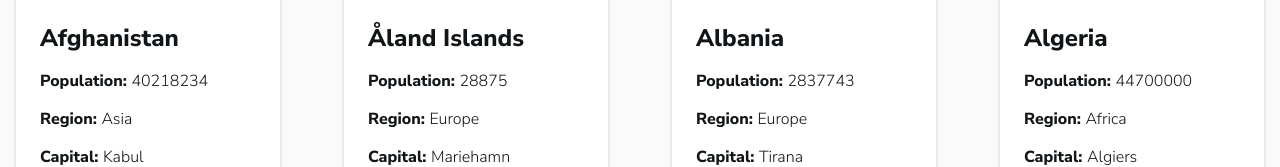
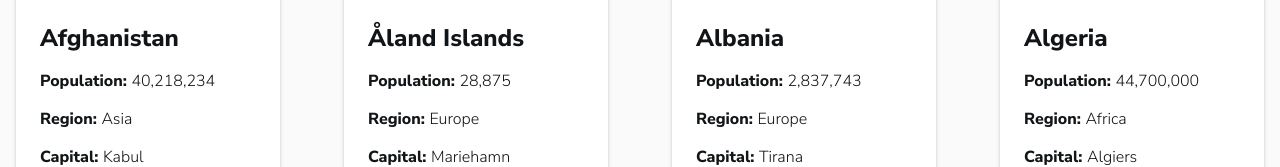
Before and after one commit to adejolx/rest-countries-api, a React (Vite) app: page /#/ in a window 1280 px wide. Shown: the part 462-629 px from the top of the page. Built offline with nearby package versions, Linux system fonts and the light colour scheme.

Commit message:
feat: add number formatter utility
This utility groups large numbers by adding comma delimiters

```diff
--- a/src/components/Grid.tsx
+++ b/src/components/Grid.tsx
@@ -1,6 +1,7 @@
 import { CountryData } from "../@types/my-app/custom";
 import "./Grid.css";
 import Card from "./Card";
+import formatNumber from "../utils/formatNumber";
 
 type Props<T extends Record<string, unknown>> = {
   data: T[] | null;
@@ -20,7 +21,7 @@ const Grid = ({ data }: Props<CountryData>) => {
               >
                 <p>
                   <strong>Population: </strong>
-                  {datum.population}
+                  {formatNumber(datum.population)}
                 </p>
                 <p>
                   <strong>Region: </strong>
--- /dev/null
+++ b/src/utils/formatNumber.ts
@@ -0,0 +1,23 @@
+const formatNumber = (arg: number) => {
+  // Convert the number to a string
+  const strNumber = arg.toString();
+
+  // Split the number into integer and decimal parts
+  const parts = strNumber.split(".");
+  const integerPart = parts[0];
+  const decimalPart = parts[1] || "";
+
+  // Add commas to the integer part
+  const reversed = integerPart.split("").reverse().join("");
+  const commaSeparated = reversed.match(/.{1,3}/g)?.join(",");
+  const integerResult = commaSeparated?.split("").reverse().join("");
+
+  // Combine the integer and decimal parts
+  const result = decimalPart
+    ? integerResult + "." + decimalPart
+    : integerResult;
+
+  return result;
+};
+
+export default formatNumber;
```
